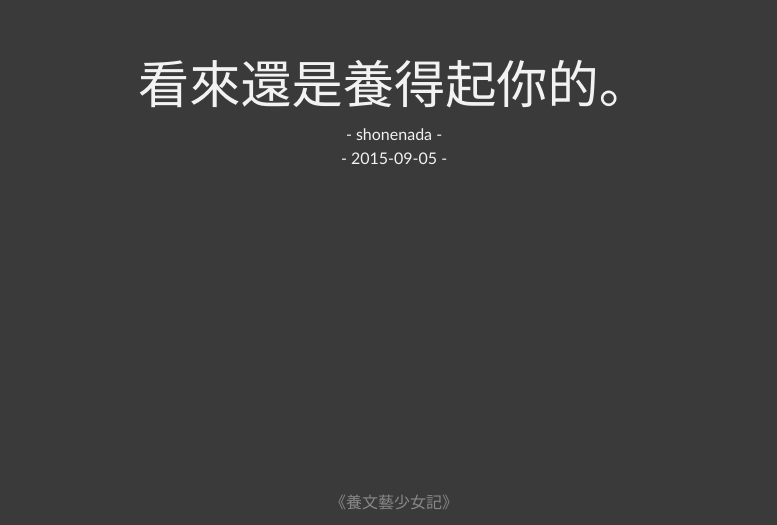
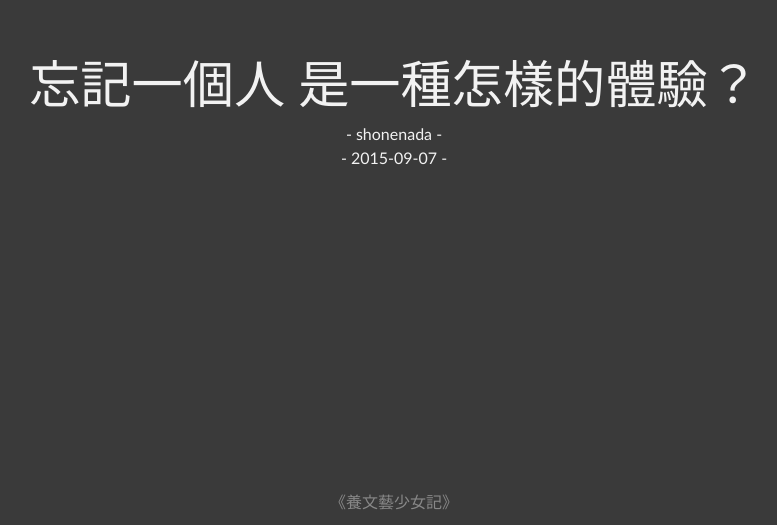
Before and after one commit to gt11799/shonenada.github.io, a plain HTML site: page 2015-09-07.html in a window 1280 px wide. Shown: the part 275-800 px from the top of the page, without its empty margins (246-1023 px from the left). Drawn offline with Linux system fonts and the light colour scheme.

Commit message:
2015 09 08

```diff
--- a/2015-09-05.html
+++ b/2015-09-07.html
@@ -8,10 +8,10 @@
   </head>
   <body>
     <div id="the-boy-say">
-      看來還是養得起你的。
+      忘記一個人 是一種怎樣的體驗？
     </div>
     <div id="author">- shonenada -</div>
-    <div id="date">- 2015-09-05 -</div>
+    <div id="date">- 2015-09-07 -</div>
     <div id="the-boy">
       《養文藝少女記》
     </div>
```
